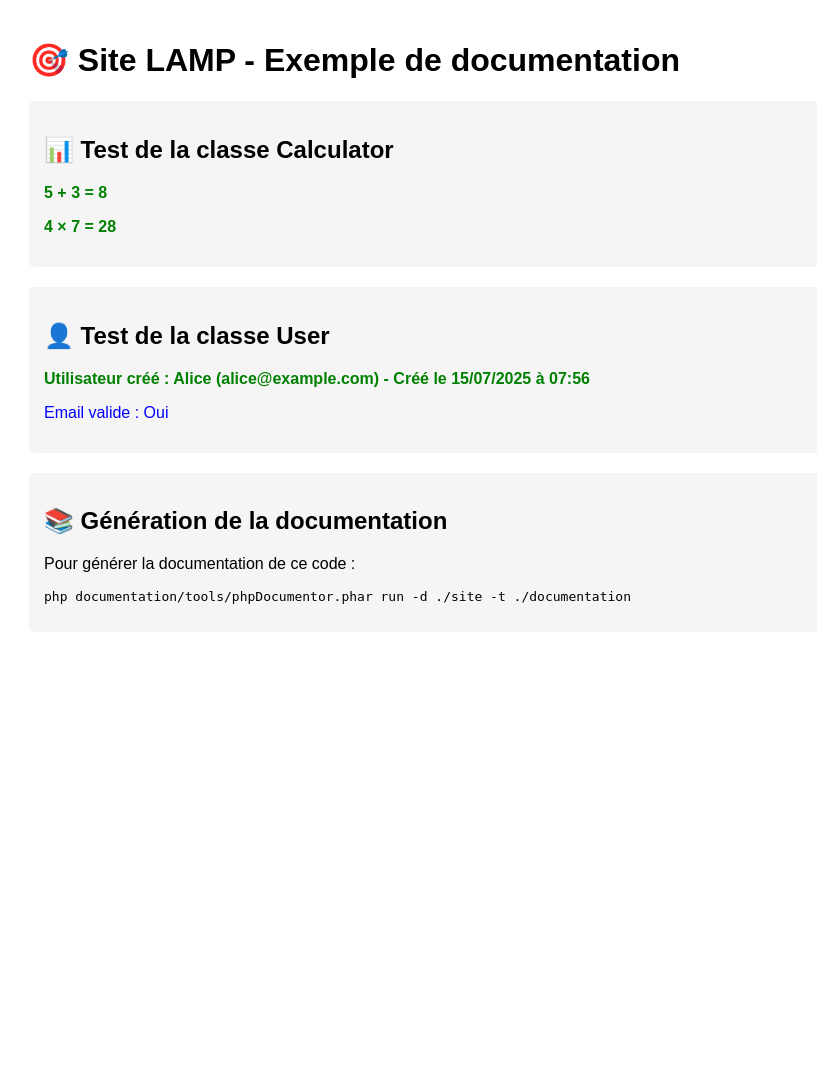
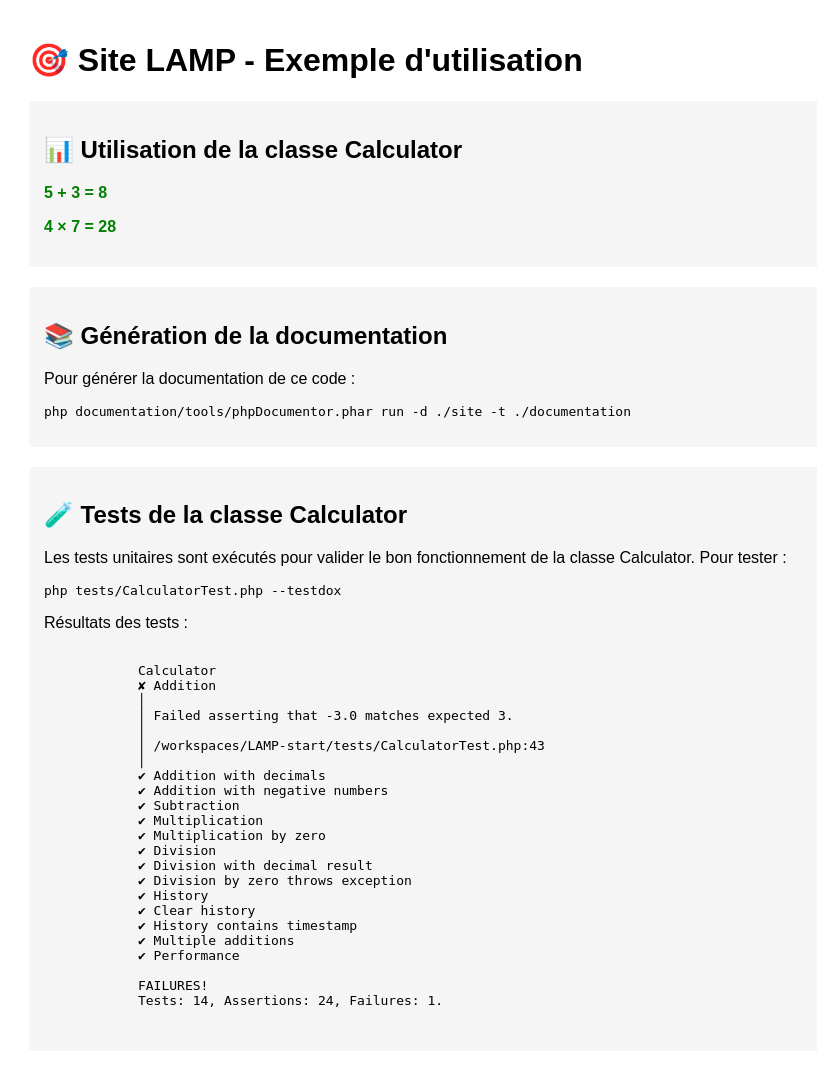
Before and after one commit to icof/LAMP-start, a PHP site: page /site/index.php in a window 1280 px wide. Shown: the whole page, without its empty margins (211-1028 px from the left). Before the commit the page ends 604 px from the top, so only its background shows below. Run offline with PHP 8.4, Linux system fonts and the light colour scheme.

Commit message:
maj exemples

````diff
--- a/site/classes/Calculator.php
+++ b/site/classes/Calculator.php
@@ -1,6 +1,6 @@
 <?php
 /**
- * Classe Calculator - Exemple de documentation PHPDoc
+ * Classe Calculator - Exemple de calculatrice simple
  *
  * Cette classe fournit des méthodes basiques de calcul mathématique.
  * Elle sert d'exemple pour illustrer la documentation automatique avec phpDocumentor.
--- a/site/classes/User.php
+++ /dev/null
@@ -1,199 +0,0 @@
-<?php
-/**
- * Classe User - Exemple de gestion d'utilisateurs
- *
- * Cette classe illustre une implémentation simple d'un modèle utilisateur
- * avec validation d'email et méthodes de base. Elle sert d'exemple pour
- * la génération de documentation avec phpDocumentor.
- *
- * @package Site\Classes
- * @author Votre équipe de développement
- * @version 1.0
- * @since 2025-07-08
- * @example
- * ```php
- * $user = new User("Jean Dupont", "jean@example.com");
- * echo $user->getFullInfo();
- * ```
- */
-class User
-{
-    /**
-     * Nom complet de l'utilisateur
-     *
-     * @var string
-     */
-    private string $name;
-
-    /**
-     * Adresse email de l'utilisateur
-     *
-     * @var string
-     */
-    private string $email;
-
-    /**
-     * Date de création de l'utilisateur
-     *
-     * @var DateTime
-     */
-    private DateTime $createdAt;
-
-    /**
-     * Constructeur de la classe User
-     *
-     * Initialise un nouvel utilisateur avec son nom et son email.
-     * La date de création est automatiquement définie à l'instant présent.
-     *
-     * @param string $name Nom complet de l'utilisateur
-     * @param string $email Adresse email de l'utilisateur
-     * @throws InvalidArgumentException Si le nom est vide ou l'email invalide
-     */
-    public function __construct(string $name, string $email)
-    {
-        if (empty(trim($name))) {
-            throw new InvalidArgumentException("Le nom ne peut pas être vide");
-        }
-
-        if (!$this->validateEmail($email)) {
-            throw new InvalidArgumentException("L'adresse email n'est pas valide");
-        }
-
-        $this->name = trim($name);
-        $this->email = strtolower(trim($email));
-        $this->createdAt = new DateTime();
-    }
-
-    /**
-     * Récupère le nom de l'utilisateur
-     *
-     * @return string Le nom complet de l'utilisateur
-     */
-    public function getName(): string
-    {
-        return $this->name;
-    }
-
-    /**
-     * Récupère l'email de l'utilisateur
-     *
-     * @return string L'adresse email de l'utilisateur
-     */
-    public function getEmail(): string
-    {
-        return $this->email;
-    }
-
-    /**
-     * Récupère la date de création
-     *
-     * @return DateTime La date et heure de création de l'utilisateur
-     */
-    public function getCreatedAt(): DateTime
-    {
-        return $this->createdAt;
-    }
-
-    /**
-     * Modifie le nom de l'utilisateur
-     *
-     * @param string $name Le nouveau nom de l'utilisateur
-     * @throws InvalidArgumentException Si le nom est vide
-     * @return void
-     */
-    public function setName(string $name): void
-    {
-        if (empty(trim($name))) {
-            throw new InvalidArgumentException("Le nom ne peut pas être vide");
-        }
-
-        $this->name = trim($name);
-    }
-
-    /**
-     * Modifie l'email de l'utilisateur
-     *
-     * @param string $email La nouvelle adresse email
-     * @throws InvalidArgumentException Si l'email n'est pas valide
-     * @return void
-     */
-    public function setEmail(string $email): void
-    {
-        if (!$this->validateEmail($email)) {
-            throw new InvalidArgumentException("L'adresse email n'est pas valide");
-        }
-
-        $this->email = strtolower(trim($email));
-    }
-
-    /**
-     * Valide le format d'une adresse email
-     *
-     * Utilise la fonction filter_var avec FILTER_VALIDATE_EMAIL
-     * pour vérifier la validité syntaxique de l'email.
-     *
-     * @param string $email L'adresse email à valider
-     * @return bool True si l'email est valide, false sinon
-     */
-    public function isEmailValid(): bool
-    {
-        return $this->validateEmail($this->email);
-    }
-
-    /**
-     * Retourne les informations complètes de l'utilisateur
-     *
-     * Génère une chaîne contenant le nom, l'email et la date de création
-     * formatée de manière lisible.
-     *
-     * @return string Les informations formatées de l'utilisateur
-     */
-    public function getFullInfo(): string
-    {
-        return sprintf(
-            "%s (%s) - Créé le %s",
-            $this->name,
-            $this->email,
-            $this->createdAt->format('d/m/Y à H:i')
-        );
-    }
-
-    /**
-     * Convertit l'utilisateur en tableau associatif
-     *
-     * Utile pour la sérialisation JSON ou l'export vers une base de données.
-     *
-     * @return array<string, mixed> Tableau associatif des propriétés
-     */
-    public function toArray(): array
-    {
-        return [
-            'name' => $this->name,
-            'email' => $this->email,
-            'created_at' => $this->createdAt->format('Y-m-d H:i:s')
-        ];
-    }
-
-    /**
-     * Méthode privée de validation d'email
-     *
-     * @param string $email L'adresse email à valider
-     * @return bool True si l'email est valide, false sinon
-     */
-    private function validateEmail(string $email): bool
-    {
-        return filter_var(trim($email), FILTER_VALIDATE_EMAIL) !== false;
-    }
-
-    /**
-     * Représentation textuelle de l'utilisateur
-     *
-     * Méthode magique appelée lors de la conversion de l'objet en chaîne.
-     *
-     * @return string Le nom de l'utilisateur
-     */
-    public function __toString(): string
-    {
-        return $this->name;
-    }
-}
--- a/site/index.html
+++ /dev/null
@@ -1 +0,0 @@
-<!DOCTYPE html><html><head><title>site</title></head><body><h1>Site web</h1><p>Espace réservé pour le site.</p></body></html>
--- a/site/index.php
+++ b/site/index.php
@@ -11,8 +11,6 @@
  */
 
 require_once 'classes/Calculator.php';
-require_once 'classes/User.php';
-
 ?>
 <!DOCTYPE html>
 <html lang="fr">
@@ -24,14 +22,13 @@
         body { font-family: Arial, sans-serif; max-width: 800px; margin: 0 auto; padding: 20px; }
         .demo-section { background: #f5f5f5; padding: 15px; margin: 20px 0; border-radius: 5px; }
         .success { color: green; font-weight: bold; }
-        .info { color: blue; }
     </style>
 </head>
 <body>
-    <h1>🎯 Site LAMP - Exemple de documentation</h1>
+    <h1>🎯 Site LAMP - Exemple d'utilisation</h1>
 
     <div class="demo-section">
-        <h2>📊 Test de la classe Calculator</h2>
+        <h2>📊 Utilisation de la classe Calculator</h2>
         <?php
         $calc = new Calculator();
         $result = $calc->add(5, 3);
@@ -43,19 +40,42 @@
     </div>
 
     <div class="demo-section">
-        <h2>👤 Test de la classe User</h2>
-        <?php
-        $user = new User("Alice", "alice@example.com");
-        echo "<p class='success'>Utilisateur créé : " . $user->getFullInfo() . "</p>";
-        echo "<p class='info'>Email valide : " . ($user->isEmailValid() ? "Oui" : "Non") . "</p>";
-        ?>
-    </div>
-
-    <div class="demo-section">
         <h2>📚 Génération de la documentation</h2>
         <p>Pour générer la documentation de ce code :</p>
         <pre><code>php documentation/tools/phpDocumentor.phar run -d ./site -t ./documentation</code></pre>
     </div>
 
+    <div class="demo-section">
+        <h2>🧪 Tests de la classe Calculator</h2>
+        <p>Les tests unitaires sont exécutés pour valider le bon fonctionnement de la classe Calculator. Pour tester :</p>
+        <pre><code>php tests/CalculatorTest.php --testdox</code></pre>
+        <p>Résultats des tests :</p>
+        <pre><code>
+            Calculator
+            ✘ Addition
+            │
+            │ Failed asserting that -3.0 matches expected 3.
+            │
+            │ /workspaces/LAMP-start/tests/CalculatorTest.php:43
+            │
+            ✔ Addition with decimals
+            ✔ Addition with negative numbers
+            ✔ Subtraction
+            ✔ Multiplication
+            ✔ Multiplication by zero
+            ✔ Division
+            ✔ Division with decimal result
+            ✔ Division by zero throws exception
+            ✔ History
+            ✔ Clear history
+            ✔ History contains timestamp
+            ✔ Multiple additions
+            ✔ Performance
+
+            FAILURES!
+            Tests: 14, Assertions: 24, Failures: 1.
+        </code></pre>
+    </div>
+
 </body>
 </html>
````
Also changed, not shown: 1 other file.
